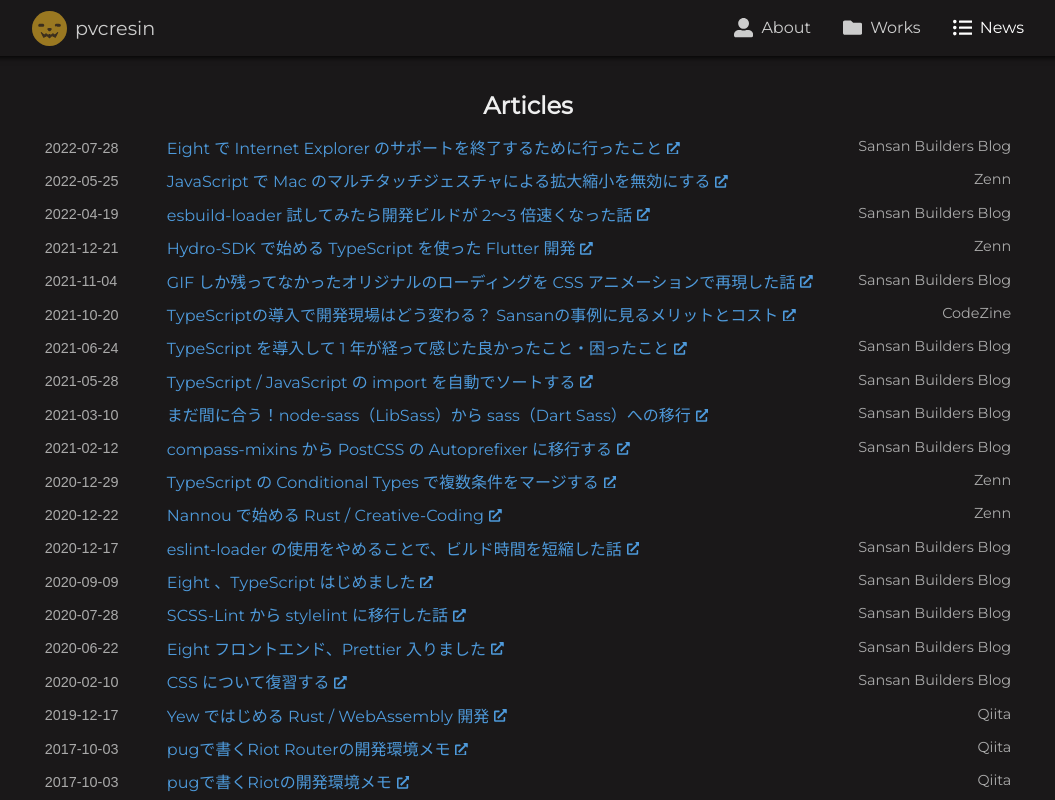
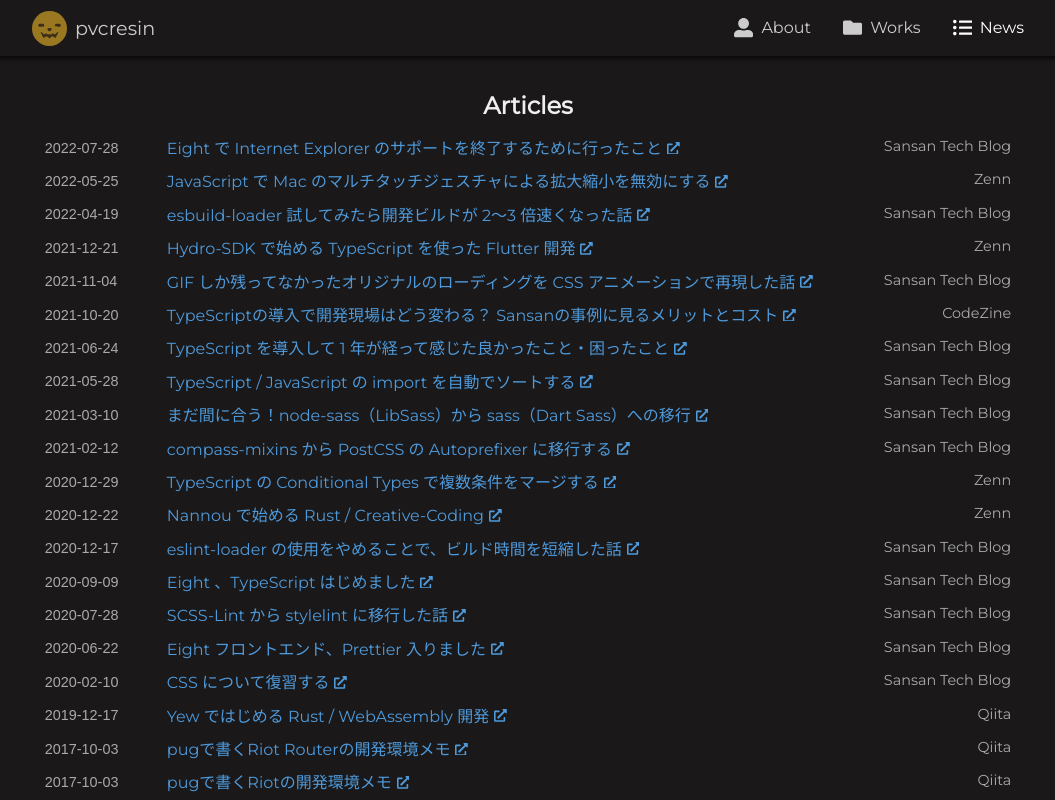
Before and after one commit to pvcresin/pvcresin.github.io, a Next.js app: page /news in a window 1280 px wide. Shown: the top 800 px of the page, without its empty margins (112-1167 px from the left). Built offline with nearby package versions, Linux system fonts and the light colour scheme.

Commit message:
Update blog name

```diff
--- a/components/articles.tsx
+++ b/components/articles.tsx
@@ -5,7 +5,7 @@ const news: NewsData[] = [
   {
     date: '2022-07-28',
     title: 'Eight で Internet Explorer のサポートを終了するために行ったこと',
-    at: 'Sansan Builders Blog',
+    at: 'Sansan Tech Blog',
     link: 'https://buildersbox.corp-sansan.com/entry/kill-ie',
   },
   {
@@ -17,7 +17,7 @@ const news: NewsData[] = [
   {
     date: '2022-04-19',
     title: 'esbuild-loader 試してみたら開発ビルドが 2〜3 倍速くなった話',
-    at: 'Sansan Builders Blog',
+    at: 'Sansan Tech Blog',
     link: 'https://buildersbox.corp-sansan.com/entry/2022/04/19/110000',
   },
   {
@@ -29,7 +29,7 @@ const news: NewsData[] = [
   {
     date: '2021-11-04',
     title: 'GIF しか残ってなかったオリジナルのローディングを CSS アニメーションで再現した話',
-    at: 'Sansan Builders Blog',
+    at: 'Sansan Tech Blog',
     link: 'https://buildersbox.corp-sansan.com/entry/2021/11/04/110000',
   },
   {
@@ -41,25 +41,25 @@ const news: NewsData[] = [
   {
     date: '2021-06-24',
     title: 'TypeScript を導入して 1 年が経って感じた良かったこと・困ったこと',
-    at: 'Sansan Builders Blog',
+    at: 'Sansan Tech Blog',
     link: 'https://buildersbox.corp-sansan.com/entry/2021/06/24/110000',
   },
   {
     date: '2021-05-28',
     title: 'TypeScript / JavaScript の import を自動でソートする',
-    at: 'Sansan Builders Blog',
+    at: 'Sansan Tech Blog',
     link: 'https://buildersbox.corp-sansan.com/entry/2021/05/28/110000',
   },
   {
     date: '2021-03-10',
     title: 'まだ間に合う！node-sass（LibSass）から sass（Dart Sass）への移行',
-    at: 'Sansan Builders Blog',
+    at: 'Sansan Tech Blog',
     link: 'https://buildersbox.corp-sansan.com/entry/2021/03/10/110000',
   },
   {
     date: '2021-02-12',
     title: 'compass-mixins から PostCSS の Autoprefixer に移行する',
-    at: 'Sansan Builders Blog',
+    at: 'Sansan Tech Blog',
     link: 'https://buildersbox.corp-sansan.com/entry/2021/02/12/110000',
   },
   {
@@ -77,31 +77,31 @@ const news: NewsData[] = [
   {
     date: '2020-12-17',
     title: 'eslint-loader の使用をやめることで、ビルド時間を短縮した話',
-    at: 'Sansan Builders Blog',
+    at: 'Sansan Tech Blog',
     link: 'https://buildersbox.corp-sansan.com/entry/2020/12/17/110000',
   },
   {
     date: '2020-09-09',
     title: 'Eight 、TypeScript はじめました',
-    at: 'Sansan Builders Blog',
+    at: 'Sansan Tech Blog',
     link: 'https://buildersbox.corp-sansan.com/entry/2020/09/09/110000',
   },
   {
     date: '2020-07-28',
     title: 'SCSS-Lint から stylelint に移行した話',
-    at: 'Sansan Builders Blog',
+    at: 'Sansan Tech Blog',
     link: 'https://buildersbox.corp-sansan.com/entry/2020/07/28/110000',
   },
   {
     date: '2020-06-22',
     title: 'Eight フロントエンド、Prettier 入りました',
-    at: 'Sansan Builders Blog',
+    at: 'Sansan Tech Blog',
     link: 'https://buildersbox.corp-sansan.com/entry/2020/06/22/110000',
   },
   {
     date: '2020-02-10',
     title: 'CSS について復習する',
-    at: 'Sansan Builders Blog',
+    at: 'Sansan Tech Blog',
     link: 'https://buildersbox.corp-sansan.com/entry/2020/02/10/110000',
   },
   {
```
